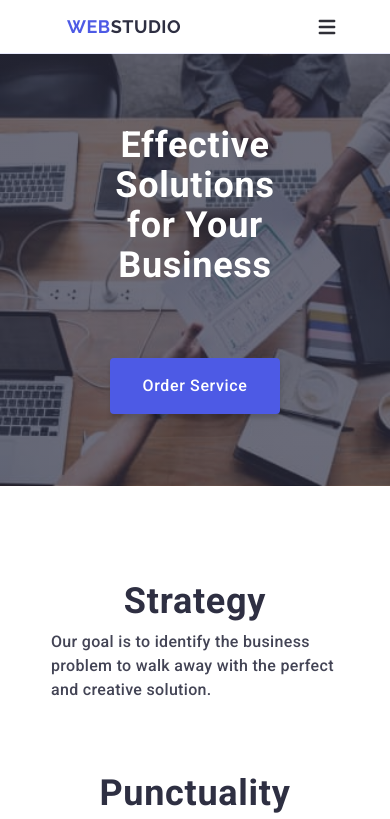
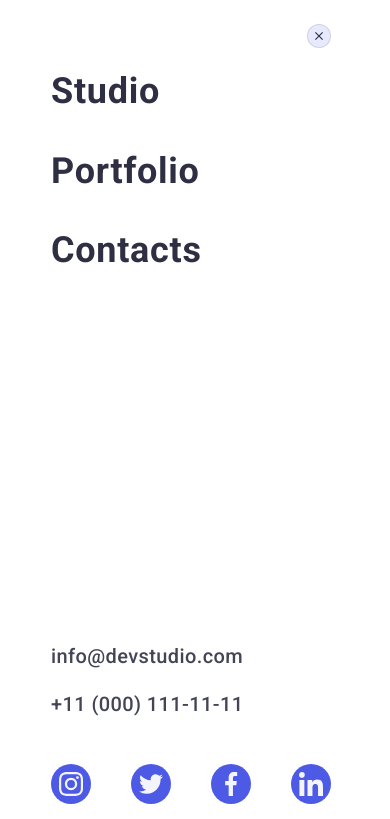
Before and after one commit to igorstein3/goit-markup-hw-06, a plain HTML site: page index.html in a window 390 px wide. Both pictures are taken after a click on the button 327 px from the left and 26 px from the top of the page. Shown: the top 819 px of the page. Drawn offline with nearby package versions, Linux system fonts and the light colour scheme.

Commit message:
add index file

```diff
--- a/index.html
+++ b/index.html
@@ -55,7 +55,7 @@
           </ul>
         </address>
 
-        <button type="button" class="burger-btn">
+        <button type="button" class="burger-btn" data-modal-open>
           <svg class="burger-icon" width="24" height="24">
             <use href="./images/icons.svg#mobile-menu-icon"></use>
           </svg>
@@ -63,9 +63,9 @@
 
         <!-- MOBILE MENU -->
 
-        <div class="mobile-menu">
+        <div class="mobile-menu" data-modal>
           <div class="container mobile-menu-container">
-            <button type="button" class="close-button">
+            <button type="button" class="close-button" data-modal-close>
               <svg class="close-icon" width="" height="8">
                 <use href="./images/icons.svg#icon-close-black"></use>
               </svg>
@@ -671,5 +671,6 @@
         </form>
       </div>
     </div>
+    <script src="./js/modal.js"></script>
   </body>
 </html>
--- /dev/null
+++ b/js/modal.js
@@ -0,0 +1,18 @@
+(() => {
+  const refs = {
+    // Додати атрибут data-modal-open на кнопку відкриття
+    openModalBtn: document.querySelector('[data-modal-open]'),
+    // Додати атрибут data-modal-close на кнопку закриття
+    closeModalBtn: document.querySelector('[data-modal-close]'),
+    // Додати атрибут data-modal на бекдроп модалки
+    modal: document.querySelector('[data-modal]'),
+  };
+
+  refs.openModalBtn.addEventListener('click', toggleModal);
+  refs.closeModalBtn.addEventListener('click', toggleModal);
+
+  function toggleModal() {
+    // is-open це клас який буде додаватися/забиратися на бекдроп при натисканні на кнопки
+    refs.modal.classList.toggle('is-open');
+  }
+})();
```
